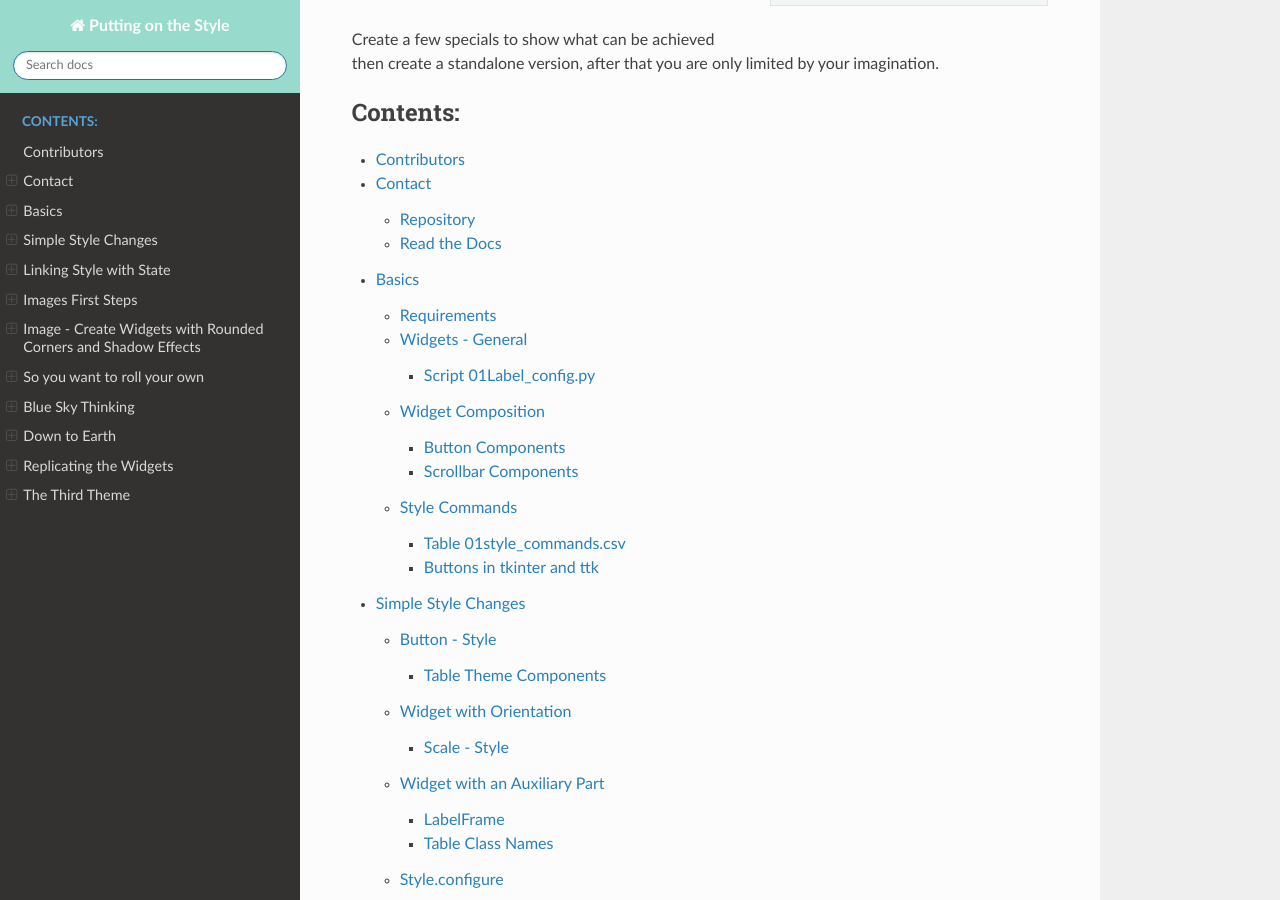
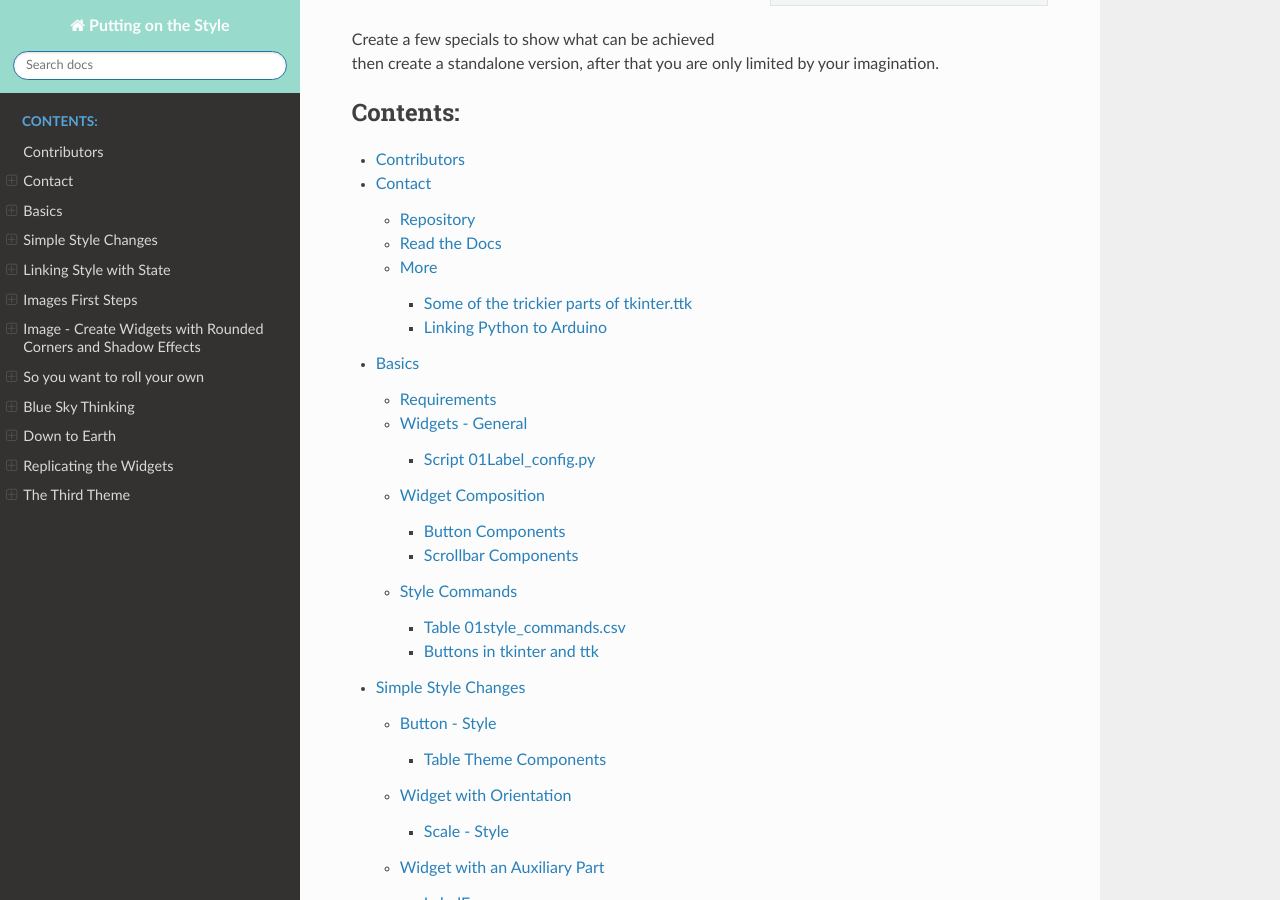
Before and after one commit to Edgar-Donk/tkinter.ttk.style, a Sphinx documentation site: the page built from docs/index.rst, in a window 1280 px wide and 900 px high, scrolled down 539 px. Built offline with Sphinx 7.4.7 and the Read the Docs theme 2.0.0, drawn with Linux system fonts in a browser that asks for light colours.

Commit message:
Add files via upload

```diff
--- a/docs/authors.rst
+++ b/docs/authors.rst
@@ -31,3 +31,35 @@
 Where you'll find the explanations.
 
 `Read the Docs <https://tkinterttkstyle.readthedocs.io/en/latest/index.html>`_
+
+More
+====
+
+Some of the trickier parts of tkinter.ttk
+-----------------------------------------
+
+.. _froth: https://frothy-brew.readthedocs.io/en/latest/index.html
+
+.. image:: _static/frothy_brew.png
+   :target: froth_
+
+From notebook to scale, with canvas move and colour picker.
+
+Linking Python to Arduino
+-------------------------
+
+.. _ard: https://electronic-python.readthedocs.io/en/latest/index.html
+
+.. image:: _static/arduino.png
+   :target: ard_
+
+Basics and working with VPython, then create a digital gauge.
+
+.. hint::
+
+    .. raw:: html
+
+        <img align="Right" src="_static/flying_carpet2.png">
+
+    Just click on one of the images to get whisked away.on the html
+    magic carpet.
```
